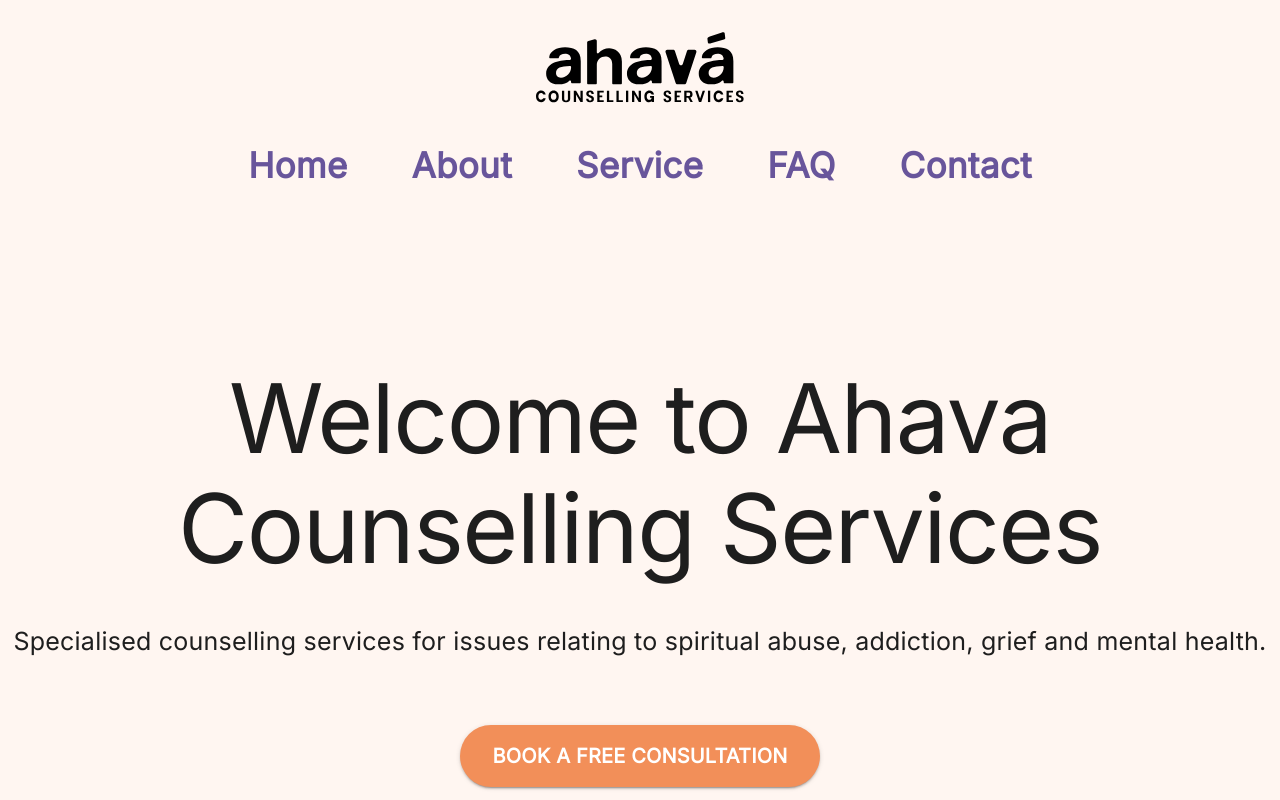
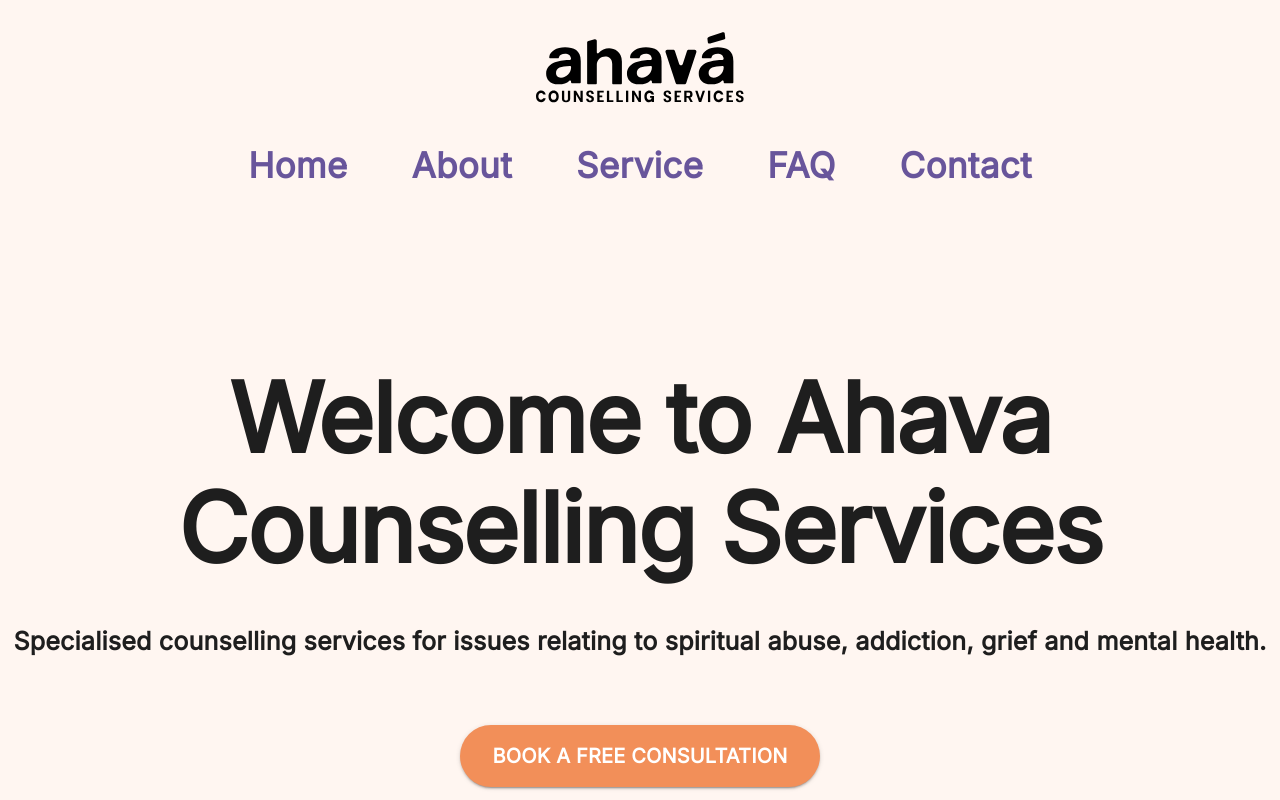
Before and after one commit to JoaoSoaresDev/avaha-webapp, a React (Create React App) app: page / in a window 1280 px wide. Shown: the top 800 px of the page. Built offline with nearby package versions, Linux system fonts and the light colour scheme.

Commit message:
Added imports.

```diff
--- /dev/null
+++ b/src/components/home/index.ts
@@ -0,0 +1,2 @@
+export * from "./aspect_item";
+export * from "./aspects_bar";
--- /dev/null
+++ b/src/components/index.ts
@@ -0,0 +1,2 @@
+export * from "./home";
+export * from "./layout";
--- /dev/null
+++ b/src/components/layout/index.ts
@@ -0,0 +1,2 @@
+export * from "./nav_bar";
+export * from "./nav_items";
--- a/src/pages/home/index.tsx
+++ b/src/pages/home/index.tsx
@@ -28,7 +28,7 @@
           <Typography
             variant={"h1"}
             sx={{
-              fontWeight: "500",
+              fontWeight: 600,
               fontSize: 100,
               lineHeight: "110px",
               fontStyle: "normal",
@@ -38,7 +38,7 @@
             <br />
             Counselling Services
           </Typography>
-          <Typography variant={"body1"} fontSize={25}>
+          <Typography variant={"body1"} fontWeight={600} fontSize={25}>
             Specialised counselling services for issues relating to spiritual
             abuse, addiction, grief and mental health.
           </Typography>
--- /dev/null
+++ b/src/theme/index.ts
@@ -0,0 +1 @@
+export * from "./default";
```
Also changed, not shown: src/assets/img/Avaha Logo.png (deleted).
